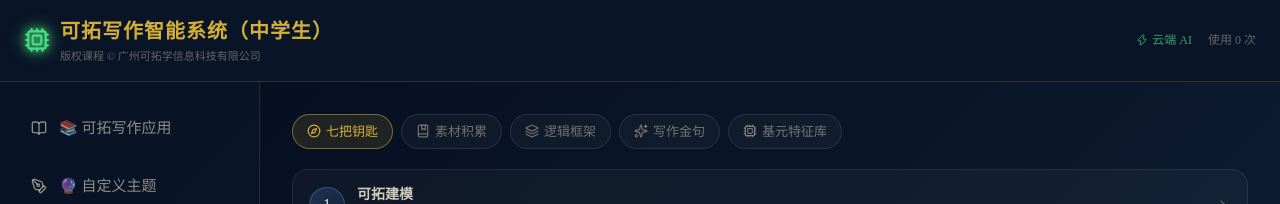
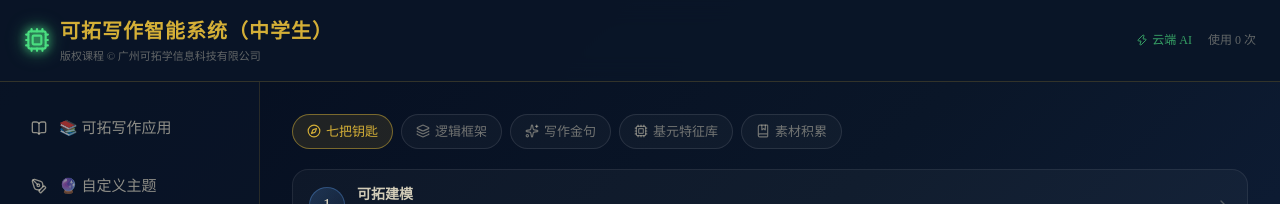
Before and after one commit to yishi-xiaoshi/ketuo-write, a React (Vite) app: page / in a window 1280 px wide. Both pictures are taken after a click on the button "📖 写作素材库". Shown: the top 204 px of the page. Built offline with nearby package versions, Linux system fonts and the light colour scheme.

Commit message:
feat: 素材积累tab移至基元特征库之后

```diff
--- a/src/App.jsx
+++ b/src/App.jsx
@@ -1674,10 +1674,10 @@ function ModuleMaterials() {
 
   const tabs = [
     { id: 'keys', label: '🔑 七把钥匙', icon: <Compass size={14} /> },
-    { id: 'materials', label: '📖 素材积累', icon: <BookMarked size={14} /> },
     { id: 'frameworks', label: '🧱 逻辑框架', icon: <Layers size={14} /> },
     { id: 'sentences', label: '✨ 写作金句', icon: <Sparkles size={14} /> },
     { id: 'yuan', label: '🔮 基元特征库', icon: <Cpu size={14} /> },
+    { id: 'materials', label: '📖 素材积累', icon: <BookMarked size={14} /> },
   ];
 
   return (
```
